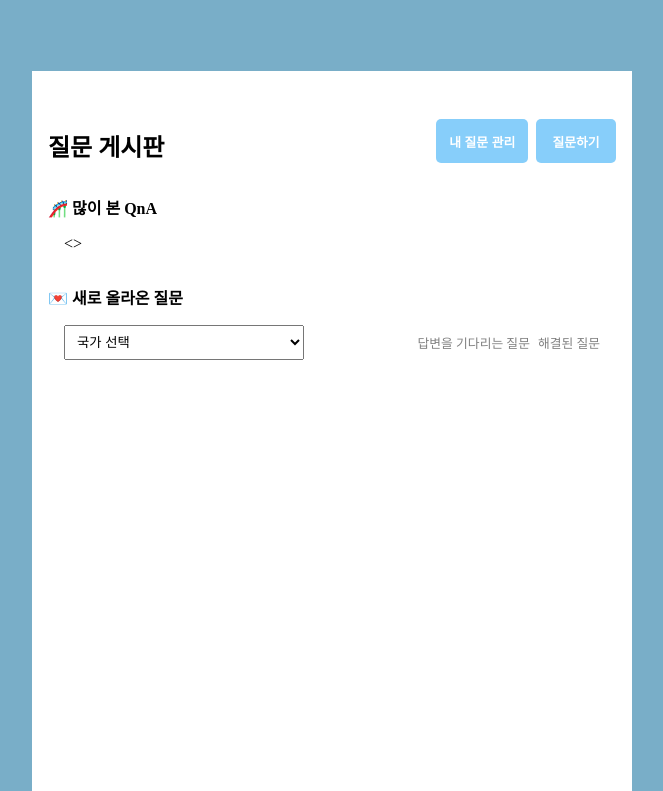
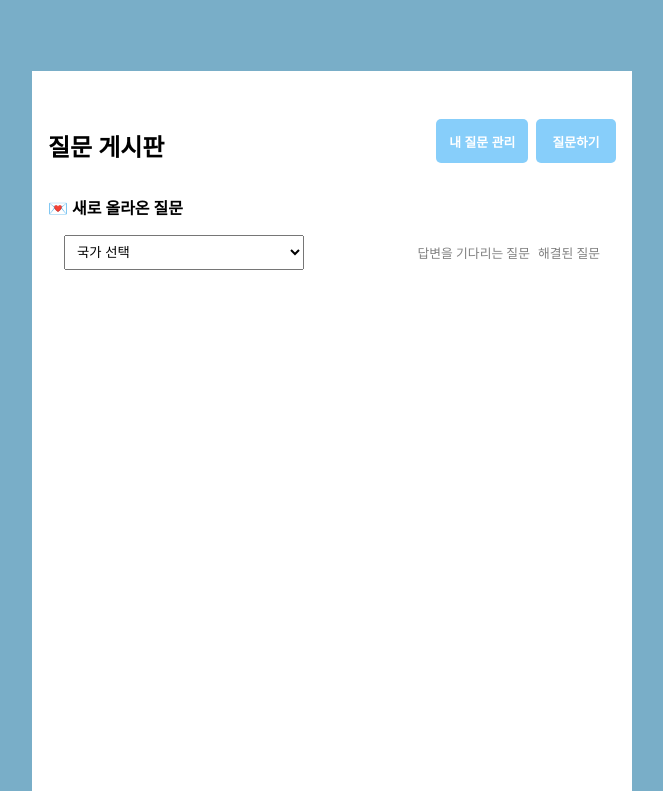
Before and after one commit to hufslion10th/ShareAbroad, a Django app: page /QnA/list in a window 1280 px wide. Shown: the part 172-963 px from the top of the page, without its empty margins (308-971 px from the left). Run offline with Django 4.2, Linux system fonts and the light colour scheme; data that the repository does not hold is empty.

Commit message:
⚰️ [DEL] 많이본 질문 삭제

```diff
--- a/templates/QnA/list.html
+++ b/templates/QnA/list.html
@@ -16,17 +16,6 @@
         </div>
     </div>
 
-    <div class="q-hot">
-        <div class="sub-title">🎢 많이 본 QnA</div>
-        <div class="hot-wrap">
-            <div class="arrow"><</div>
-            <div>
-                <div></div>
-            </div>
-            <div class="arrow"> ></div>
-        </div>
-    </div>
-
     <div class="q-wrap">
         <div class="sub-title">💌 새로 올라온 질문</div>
 
```
